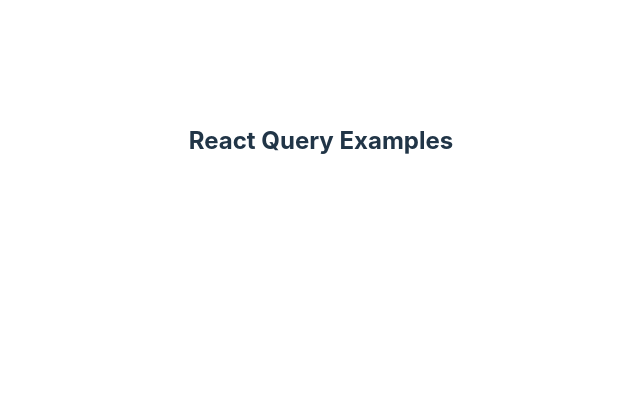
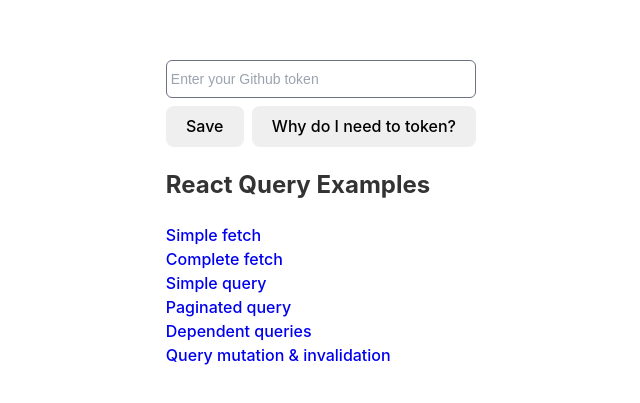
Before and after one commit to vramana/talks, a React (Vite) app in the folder react-query-swecha-2023-04/code/: page / in a window 1280 px wide. Shown: the part 187-590 px from the top of the page, without its empty margins (319-959 px from the left). Built offline with nearby package versions, Linux system fonts and the light colour scheme.

Commit message:
Change color scheme

```diff
--- a/react-query-swecha-2023-04/code/src/App.css
+++ b/react-query-swecha-2023-04/code/src/App.css
@@ -3,43 +3,3 @@
   margin: 0 auto;
   padding: 2rem;
 }
-
-.logo {
-  height: 6em;
-  padding: 1.5em;
-  will-change: filter;
-  transition: filter 300ms;
-}
-.logo:hover {
-  filter: drop-shadow(0 0 2em #646cffaa);
-}
-.logo.react:hover {
-  filter: drop-shadow(0 0 2em #61dafbaa);
-}
-
-@keyframes logo-spin {
-  from {
-    transform: rotate(0deg);
-  }
-  to {
-    transform: rotate(360deg);
-  }
-}
-
-@media (prefers-reduced-motion: no-preference) {
-  a:nth-of-type(2) .logo {
-    animation: logo-spin infinite 20s linear;
-  }
-}
-
-.card {
-  padding: 2em;
-}
-
-.read-the-docs {
-  color: #888;
-}
-
-a {
-  color: white;
-}
--- a/react-query-swecha-2023-04/code/src/App.tsx
+++ b/react-query-swecha-2023-04/code/src/App.tsx
@@ -1,9 +1,63 @@
+import { useState } from "react";
 import { Link } from "react-router-dom";
 
 import "./App.css";
 
 function App() {
+	const [value, setValue] = useState(
+		localStorage.getItem("github_token") || "",
+	);
+	const [token, setToken] = useState(value);
+	const [showHelp, setShowHelp] = useState(false);
+
 	return (
+		<div>
+			{token != null || token !== "" ? (
+				<>
+					<div className="flex border border-solid border-gray-500 mb-2 rounded-md shadow-sm ring-1 ring-inset ring-gray-300 focus-within:ring-2 focus-within:ring-inset focus-within:ring-indigo-600 sm:max-w-md">
+						<input
+							className="block flex-1 border-0 bg-transparent py-1.5 pl-1 text-gray-900 placeholder:text-gray-400 focus:ring-0 sm:text-sm sm:leading-6"
+							type="text"
+							placeholder="Enter your Github token"
+							value={value}
+							onFocus={() => setShowHelp(false)}
+							onChange={(e) => setValue(e.target.value)}
+						/>
+					</div>
+					<div className="flex gap-2">
+						<button
+							onClick={() => {
+								localStorage.setItem("github_token", value);
+							}}
+						>
+							Save
+						</button>
+						<button onClick={() => setShowHelp(true)}>
+							Why do I need to token?
+						</button>
+					</div>
+				</>
+			) : (
+				<>
+					<p>You have an authorized token</p>
+					<button
+						onClick={() => {
+							localStorage.removeItem("github_token");
+							setToken("");
+						}}
+					>
+						Clear Token
+					</button>
+				</>
+			)}
+			{showHelp ? (
+				<p>
+					Unauthorized requests to Github API calls are limited to 60 per hour.
+					To increase this limit, you need to authenticate your requests. Please create
+          a fine grained Github personal access token that has access and paste it in the input above.
+				</p>
+			) : undefined}
+
 			<div className="App">
 				<h2>React Query Examples</h2>
 				<div>
@@ -25,6 +79,7 @@
 					<Link to="/page-06">Query mutation & invalidation</Link>
 				</div>
 			</div>
+		</div>
 	);
 }
 
--- a/react-query-swecha-2023-04/code/src/api.ts
+++ b/react-query-swecha-2023-04/code/src/api.ts
@@ -30,9 +30,13 @@
 	};
 }
 
-const makeHeaders = () => ({
-	Authorization: `Bearer ${import.meta.env.VITE_TOKEN}`,
-});
+const makeHeaders = () => {
+	const token = localStorage.getItem("github_token");
+
+	return {
+		Authorization: `Bearer ${token || import.meta.env.VITE_TOKEN}`,
+	};
+};
 
 export async function getIssues({
 	repo = "facebook/react",
--- a/react-query-swecha-2023-04/code/src/components/Issue.tsx
+++ b/react-query-swecha-2023-04/code/src/components/Issue.tsx
@@ -9,7 +9,10 @@
 	enableLink?: true;
 }) {
 	const content = (
-		<div className="p-2 even:bg-zinc-900" key={issue.id}>
+		<div
+			className="p-2 border-solid border-0 border-b border-gray-300"
+			key={issue.id}
+		>
 			<div className="text-lg ">
 				<b>
 					{issue.pull_request ? "!" : "#"}
@@ -27,7 +30,7 @@
 	return enableLink ? (
 		<Link
 			to={`issues/${issue.number}`}
-			className="text-white hover:text-gray-400"
+			className="text-zinc-900 hover:text-gray-400"
 		>
 			{content}
 		</Link>
--- a/react-query-swecha-2023-04/code/src/index.css
+++ b/react-query-swecha-2023-04/code/src/index.css
@@ -6,9 +6,7 @@
   line-height: 1.5;
   font-weight: 400;
 
-  color-scheme: light dark;
-  color: rgba(255, 255, 255, 0.87);
-  background-color: #242424;
+  color: #333;
 
   font-synthesis: none;
   text-rendering: optimizeLegibility;
@@ -45,7 +43,6 @@
   font-size: 1em;
   font-weight: 500;
   font-family: inherit;
-  background-color: #1a1a1a;
   cursor: pointer;
   transition: border-color 0.25s;
 }
@@ -56,16 +53,3 @@
 button:focus-visible {
   outline: 4px auto -webkit-focus-ring-color;
 }
-
-@media (prefers-color-scheme: light) {
-  :root {
-    color: #213547;
-    background-color: #ffffff;
-  }
-  a:hover {
-    color: #747bff;
-  }
-  button {
-    background-color: #f9f9f9;
-  }
-}
```
Lines whose indentation alone changed are shown as unchanged.
